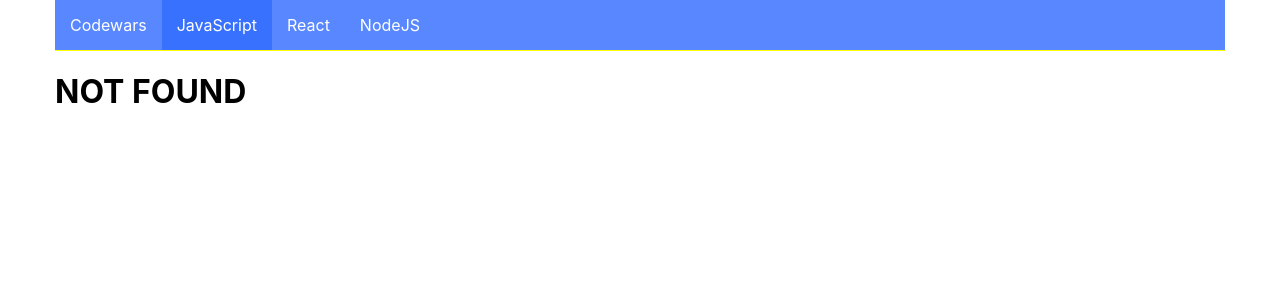
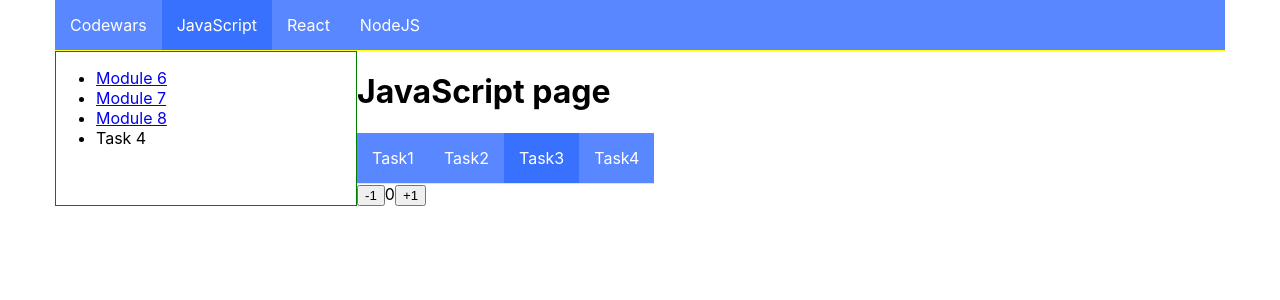
Before and after one commit to Fluebubble/study-space, a React (Create React App) app: page /javascript/module-6/task3 in a window 1280 px wide. Before the commit this address had no page. Shown: the top 300 px of the page. Built offline with nearby package versions, Linux system fonts and the light colour scheme.

Commit message:
finished 4 task of 6 module hw

```diff
--- a/src/components/App.jsx
+++ b/src/components/App.jsx
@@ -16,6 +16,7 @@ import { Task6 } from './pages/Codewars/Task6/Task6';
 import { Task7 } from './pages/Codewars/Task7/Task7';
 import { JsTask2 } from './pages/JavaScript/Module6/Tasks/Task2';
 import { Task8 } from './pages/Codewars/Task8/Task8';
+import { JsTask3 } from './pages/JavaScript/Module6/Tasks/Task3';
 
 export const App = () => {
   return (
@@ -37,6 +38,7 @@ export const App = () => {
             <Route path="module-6" element={<Module6 />}>
               <Route path="task1" element={<JsTask1 />} />
               <Route path="task2" element={<JsTask2 />} />
+              <Route path="task3" element={<JsTask3 />} />
             </Route>
             <Route path="module-7" element={<Module7 />} />
           </Route>
--- a/src/components/pages/JavaScript/Module6/Module6.jsx
+++ b/src/components/pages/JavaScript/Module6/Module6.jsx
@@ -4,24 +4,6 @@ import { useEffect } from 'react';
 import { Outlet } from 'react-router-dom';
 
 export const Module6 = () => {
-  // useEffect(() => {
-  //   // const ulCategories = document.querySelectorAll('#categories');
-  //   const numberOfAllCategories = document.querySelectorAll(
-  //     '#categories li.item'
-  //   );
-  //   const namesOfCategories = document.querySelectorAll(
-  //     '#categories li.item h2'
-  //   );
-  //   const numberOfCategories = document.querySelectorAll('li.item ul');
-  //   console.log('Number of categories: ', numberOfAllCategories.length);
-  //   console.log('Category: ', namesOfCategories[0].textContent);
-  //   console.log('Elements ', numberOfCategories[0].childNodes.length);
-  //   console.log('Category: ', namesOfCategories[1].textContent);
-  //   console.log('Elements ', numberOfCategories[1].childNodes.length);
-  //   console.log('Category: ', namesOfCategories[2].textContent);
-  //   console.log('Elements ', numberOfCategories[2].childNodes.length);
-  //   // console.log(numberOfCategories[0].childNodes.length);
-  // }, []);
 
   return (
     <>
@@ -29,40 +11,9 @@ export const Module6 = () => {
         <NavItem to="task1">Task1</NavItem>
         <NavItem to="task2">Task2</NavItem>
         <NavItem to="task3">Task3</NavItem>
+        <NavItem to="task4">Task4</NavItem>
       </NavBar>
       <Outlet />
-      {/* <a href="https://www.edu.goit.global/ru/learn/5329046/2294/2300/homework">
-        HOMEWORK TASK LINK
-      </a> */}
-      {/* <ul id="categories">
-        <li className="item">
-          <h2>Animals</h2>
-          <ul>
-            <li>Cat</li>
-            <li>Hamster</li>
-            <li>Horse</li>
-            <li>Parrot</li>
-          </ul>
-        </li>
-        <li className="item">
-          <h2>Products</h2>
-          <ul>
-            <li>Bread</li>
-            <li>Prasley</li>
-            <li>Cheese</li>
-          </ul>
-        </li>
-        <li className="item">
-          <h2>Technologies</h2>
-          <ul>
-            <li>HTML</li>
-            <li>CSS</li>
-            <li>JavaScript</li>
-            <li>React</li>
-            <li>Node.js</li>
-          </ul>
-        </li>
-      </ul> */}
     </>
   );
 };
--- /dev/null
+++ b/src/components/pages/JavaScript/Module6/Tasks/Task3.jsx
@@ -0,0 +1,29 @@
+import { NavBar } from 'components/NavBar/NavBar';
+import { NavItem } from 'components/NavItem/NavItem';
+import { useEffect, useState } from 'react';
+
+export const JsTask3 = () => {
+  const [counterValue, setCounterValue] = useState(0);
+
+  // useEffect(() => {}, []);
+
+  const handleIncrement = () => {
+    setCounterValue(counterValue + 1);
+  };
+  const handleDecrement = () => {
+    setCounterValue(counterValue - 1);
+  };
+  return (
+    <>
+      <div id="counter">
+        <button type="button" data-action="decrement" onClick={handleDecrement}>
+          -1
+        </button>
+        <span id="value">{counterValue}</span>
+        <button type="button" data-action="increment" onClick={handleIncrement}>
+          +1
+        </button>
+      </div>
+    </>
+  );
+};
```
Also changed, not shown: src/components/pages/JavaScript/Module6/Tasks/Task2.jsx (+12 -3 lines).
